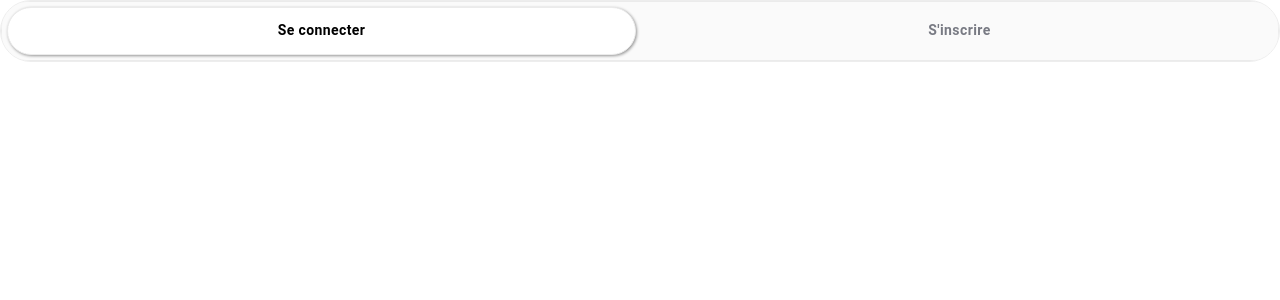
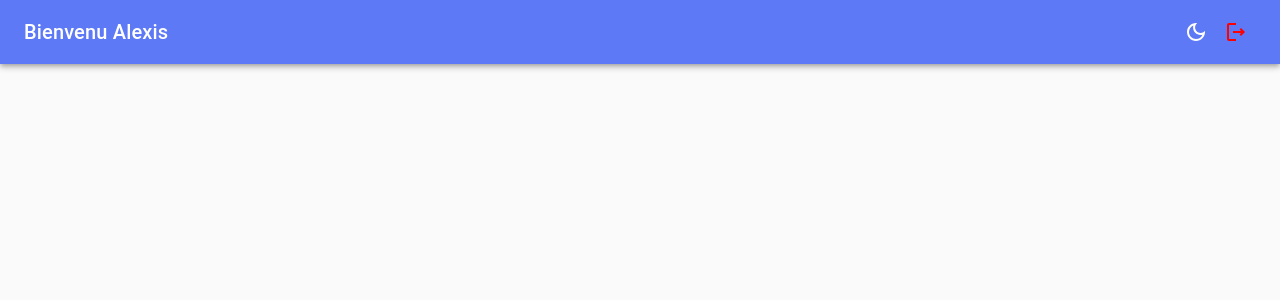
Before and after one commit to AlexSearha/testAlex, a React (Vite) app: page / in a window 1280 px wide. Shown: the top 300 px of the page. Built offline with nearby package versions, Linux system fonts and the light colour scheme.

Commit message:
dark mode ok & header

```diff
--- a/src/App.tsx
+++ b/src/App.tsx
@@ -1,4 +1,8 @@
-import './App.scss';
+// MUI
+import { CssBaseline, ThemeProvider } from '@mui/material';
+// Context
+import { useThemeContext } from './theme/ThemeContextProvider';
+// Router
 import AppRouter from './routes/AppRouter';
 
 // --------------------------------------------------------------------//
@@ -6,7 +10,16 @@ import AppRouter from './routes/AppRouter';
 // --------------------------------------------------------------------//
 
 function App() {
-  return <AppRouter />;
+  const { theme } = useThemeContext();
+
+  // ----------------------------RETURN----------------------------------//
+
+  return (
+    <ThemeProvider theme={theme}>
+      <CssBaseline />
+      <AppRouter />
+    </ThemeProvider>
+  );
 }
 
 export default App;
--- a/src/components/Card/Card.tsx
+++ b/src/components/Card/Card.tsx
@@ -7,7 +7,7 @@ import { Box } from '@mui/material';
 // Components
 import DropdownCard from '../Dropdowns/Dropdown';
 // CSS
-import './style.scss';
+// import './style.scss';
 
 // --------------------------------------------------------------------//
 // ----------------------------Component-------------------------------//
--- a/src/main.tsx
+++ b/src/main.tsx
@@ -1,12 +1,16 @@
+// React
 import React from 'react';
 import ReactDOM from 'react-dom/client';
-
+// Components
 import App from './App';
-
+import { ThemeContextProvider } from './theme/ThemeContextProvider';
+// CSS
 import './styles/index.scss';
 
 ReactDOM.createRoot(document.getElementById('root') as HTMLElement).render(
   <React.StrictMode>
-    <App />
+    <ThemeContextProvider>
+      <App />
+    </ThemeContextProvider>
   </React.StrictMode>
 );
--- /dev/null
+++ b/src/outlets/header/Header.tsx
@@ -0,0 +1,46 @@
+// MUI
+import AppBar from '@mui/material/AppBar';
+import Toolbar from '@mui/material/Toolbar';
+import Typography from '@mui/material/Typography';
+import IconButton from '@mui/material/IconButton';
+import Tooltip from '@mui/material/Tooltip';
+// Icons
+import LightModeOutlinedIcon from '@mui/icons-material/LightModeOutlined';
+import DarkModeOutlinedIcon from '@mui/icons-material/DarkModeOutlined';
+import LogoutOutlinedIcon from '@mui/icons-material/LogoutOutlined';
+import { useThemeContext } from '../../theme/ThemeContextProvider';
+
+// --------------------------------------------------------------------//
+// ----------------------------Component-------------------------------//
+// --------------------------------------------------------------------//
+
+export default function Header() {
+  const { mode, toggleColorMode } = useThemeContext();
+
+  // ----------------------------RETURN----------------------------------//
+
+  return (
+    <AppBar position="static">
+      <Toolbar>
+        <Typography variant="h6" component="div" sx={{ flexGrow: 1 }}>
+          {/* {username} */}
+          Bienvenu Alexis
+        </Typography>
+        <div>
+          <IconButton sx={{ ml: 1 }} onClick={toggleColorMode} color="inherit">
+            {mode === 'light' ? (
+              <DarkModeOutlinedIcon />
+            ) : (
+              <LightModeOutlinedIcon />
+            )}
+          </IconButton>
+          <Tooltip title="Se déconnecter" arrow>
+            <IconButton color="inherit">
+              <LogoutOutlinedIcon style={{ color: 'red' }} />
+            </IconButton>
+          </Tooltip>
+        </div>
+      </Toolbar>
+    </AppBar>
+  );
+}
--- a/src/routes/AppRouter.tsx
+++ b/src/routes/AppRouter.tsx
@@ -1,5 +1,7 @@
+// React
 import { BrowserRouter, Route, Routes } from 'react-router-dom';
-import Sliders from '../components/Sliders/Sliders';
+// Components
+import Header from '../outlets/header/Header';
 
 // --------------------------------------------------------------------//
 // ----------------------------Component-------------------------------//
@@ -9,7 +11,7 @@ export default function AppRouter() {
   return (
     <BrowserRouter>
       <Routes>
-        <Route path="/" element={<Sliders />} />
+        <Route path="/" element={<Header />} />
         <Route path="/about" element={<h1>About</h1>} />
       </Routes>
     </BrowserRouter>
--- /dev/null
+++ b/src/theme/ThemeContextProvider.tsx
@@ -0,0 +1,38 @@
+/* eslint-disable react/require-default-props */
+import { createTheme, Theme } from '@mui/material';
+import { createContext, FC, PropsWithChildren, useContext } from 'react';
+import useColorTheme from './useColorTheme';
+// Types
+type ThemeContextType = {
+  mode: string;
+  toggleColorMode: () => void;
+  theme: Theme;
+};
+
+// ----------------------------FUNCTIONS------------------------------//
+
+export const ThemeContext = createContext<ThemeContextType>({
+  mode: 'light',
+  toggleColorMode: () => {},
+  theme: createTheme(),
+});
+
+// --------------------------------------------------------------------//
+// ----------------------------Component-------------------------------//
+// --------------------------------------------------------------------//
+
+// eslint-disable-next-line react/function-component-definition
+export const ThemeContextProvider: FC<PropsWithChildren> = ({
+  children,
+}: {
+  children?: React.ReactNode;
+}) => {
+  const value = useColorTheme();
+  return (
+    <ThemeContext.Provider value={value}>{children}</ThemeContext.Provider>
+  );
+};
+
+export const useThemeContext = () => {
+  return useContext(ThemeContext);
+};
--- a/src/theme/theme.ts
+++ b/src/theme/theme.ts
@@ -1,4 +1,42 @@
+import { PaletteMode } from '@mui/material';
 import { createTheme } from '@mui/material/styles';
+
+const getDesignTokens = (mode: PaletteMode) => ({
+  palette: {
+    mode,
+    ...(mode === 'light'
+      ? {
+          // palette values for light mode
+          primary: {
+            main: '#5D79F6',
+          },
+          divider: '#EBEBEB',
+          background: {
+            default: '#FAFAFA',
+            paper: '#fff',
+          },
+          text: {
+            primary: '#787A83',
+            secondary: '#000000',
+          },
+        }
+      : {
+          // palette values for dark mode
+          primary: {
+            main: '#5D79F6',
+          },
+          divider: '#383944',
+          background: {
+            default: '#26262E',
+            paper: '#383A44',
+          },
+          text: {
+            primary: '#C6C8D3',
+            secondary: '#FFFFFF',
+          },
+        }),
+  },
+});
 
 const themeInput = createTheme({
   components: {
@@ -44,13 +82,13 @@ const customTabs = createTheme({
           borderRadius: 25,
           textTransform: 'none',
           fontWeight: 'bold',
-        },
-        selected: {
-          boxShadow: '1px 1px 3px #00000066',
-          fontWeight: 'bold',
-          backgroundColor: 'white',
-          '&.Mui-focusVisible': {
-            outline: 'none',
+          '&.Mui-selected': {
+            boxShadow: '1px 1px 3px #00000066',
+            fontWeight: 'bold',
+            backgroundColor: 'white',
+            '&.Mui-focusVisible': {
+              outline: 'none',
+            },
           },
         },
       },
@@ -58,4 +96,4 @@ const customTabs = createTheme({
   },
 });
 
-export { themeInput, customTabs };
+export { getDesignTokens, themeInput, customTabs };
--- /dev/null
+++ b/src/theme/useColorTheme.ts
@@ -0,0 +1,26 @@
+// React
+import { useMemo, useState } from 'react';
+// MUI
+import { createTheme, PaletteMode } from '@mui/material';
+// Local
+import { getDesignTokens } from './theme';
+
+const useColorTheme = () => {
+  const [mode, setMode] = useState<PaletteMode>('light');
+
+  const toggleColorMode = () =>
+    setMode((prevMode) => (prevMode === 'light' ? 'dark' : 'light'));
+
+  const modifiedTheme = useMemo(
+    () => createTheme(getDesignTokens(mode)),
+    [mode]
+  );
+
+  return {
+    theme: modifiedTheme,
+    mode,
+    toggleColorMode,
+  };
+};
+
+export default useColorTheme;
```
Also changed, not shown: src/assets/darkBgProject.jpeg (added), src/assets/lightBgProject.jpeg (added).
